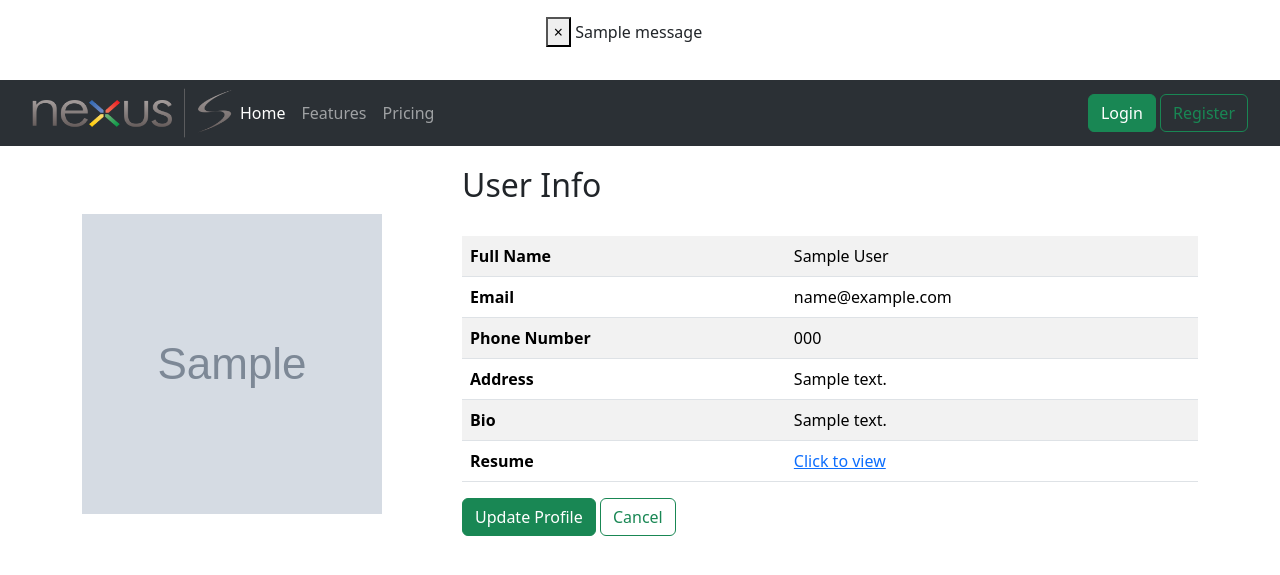
After one commit to pnabiniw/django-final-project-march-3-00, a Django app: page /account/user-profile/1/ in a window 1280 px wide. The commit adds this page. Shown: the top 575 px of the page. Run offline with Django 4.2, Linux system fonts and the light colour scheme; tables that the repository leaves empty hold one stand-in row (values such as "Sample post"); grey boxes marked "Sample" are stand-in pictures; one stand-in notice (Sample message) is shown; some libraries are stand-ins or nearby versions.

Commit message:
profile update

```diff
--- a/apps/account/urls.py
+++ b/apps/account/urls.py
@@ -1,9 +1,11 @@
 from django.urls import path
-from .views import LoginView, RegisterView, user_logout
+from .views import LoginView, RegisterView, user_logout, UserProfileView, UserProfileUpdateView
 
 
 urlpatterns = [
     path("user-login", LoginView.as_view(), name="user_login"),
     path("user-register", RegisterView.as_view(), name="user_register"),
     path("user-logout", user_logout, name="user_logout"),
+    path("user-profile/<int:pk>/", UserProfileView.as_view(), name="user_profile"),
+    path("update-profile/<int:pk>/", UserProfileUpdateView.as_view(), name="update_profile")
 ]
--- a/apps/account/views.py
+++ b/apps/account/views.py
@@ -1,8 +1,9 @@
 from django.shortcuts import redirect
 from apps.account.models import UserProfile
-from .forms import LoginForm, RegisterForm
-from django.views.generic import FormView
+from .forms import LoginForm, RegisterForm, UserProfileForm
+from django.views.generic import FormView, DetailView
 from django.contrib.auth import get_user_model, authenticate, login, logout
+from django.contrib import messages
 
 User = get_user_model()
 
@@ -18,12 +19,15 @@ class LoginView(FormView):
             password = form.cleaned_data.get("password")
             user = authenticate(email=email, password=password)
             if user:
+                messages.success(request, "Logged in successfully !")
                 login(request, user)
                 return redirect("home")
             else:
-                return redirect("login_user")
+                messages.error(request, "Invalid credentials !")
+                return redirect("user_login")
         else:
-            return redirect("login_user")
+            messages.error(request, "Invalid credentials !")
+            return redirect("user_login")
 
 
 class RegisterView(FormView):
@@ -54,3 +58,50 @@ class RegisterView(FormView):
 def user_logout(request):
     logout(request)
     return redirect("home")
+
+
+class UserProfileView(DetailView):
+    queryset = User.objects.all()
+    template_name = "account/user_profile.html"
+    context_object_name = "user"
+
+
+class UserProfileUpdateView(DetailView, FormView):
+    form_class = UserProfileForm
+    queryset = User.objects.all()
+    template_name = "account/profile_update.html"
+    context_object_name = "user"
+
+    def get_form_kwargs(self):
+        kwargs = super().get_form_kwargs()
+        kwargs["user"] = self.request.user
+        return kwargs
+
+    def post(self, request, *args, **kwargs):
+        form = self.get_form()
+        if form.is_valid():
+            first_name = form.cleaned_data.get("first_name")
+            last_name = form.cleaned_data.get("last_name")
+            user = self.request.user
+            user.first_name = first_name
+            user.last_name = last_name
+            user.save()
+
+            phone_number = form.cleaned_data.get("phone_number")
+            profile_picture = form.cleaned_data.get("profile_picture")
+            address = form.cleaned_data.get("address")
+            bio = form.cleaned_data.get("bio")
+            resume = form.cleaned_data.get("resume")
+
+            up, _ = UserProfile.objects.update_or_create(user=user,
+                                                         defaults=dict(phone_number=phone_number,
+                                                                       address=address,
+                                                                       bio=bio))
+            up.profile_picture = profile_picture
+            up.resume = resume
+            up.save()
+            messages.success(request, "Profile updated successfully !")
+            return redirect("user_profile", request.user.id)
+        else:
+            messages.error(request, "Couldn't update the user profile !")
+            return redirect("profile_update", request.user.id)
--- a/config/urls.py
+++ b/config/urls.py
@@ -1,8 +1,13 @@
+from django.conf.urls.static import static
 from django.contrib import admin
 from django.urls import path, include
+from django.conf import settings
 
 urlpatterns = [
     path('admin/', admin.site.urls),
     path('account/', include('apps.account.urls')),
     path('', include('apps.core.urls'))
 ]
+
+if settings.DEBUG:
+    urlpatterns += static(settings.MEDIA_URL, document_root=settings.MEDIA_ROOT)
--- /dev/null
+++ b/templates/account/user_profile.html
@@ -0,0 +1,55 @@
+{% extends 'layouts/base_with_nav.html' %}
+{% load static %}
+
+{% block sub_block %}
+    <div class="row">
+        <div class="col-md-4">
+            <br><br>
+            {% if user.userprofile.profile_picture %}
+                <img alt="pp" src="{{ user.userprofile.profile_picture.url }}" style="height: 300px;width: 300px">
+            {% else %}
+                <img alt="pp" src="{% static 'account/dummy.png' %}" style="height: 300px; width: 300px">
+            {% endif %}
+        </div>
+        <div class="col-md-8">
+        <h2>User Info</h2><br>
+            <table class="table table-striped">
+                <tbody>
+                <tr>
+                    <td><b>Full Name</b></td>
+                    <td>{{ user.get_full_name }}</td>
+                </tr>
+                <tr>
+                    <td><b>Email</b></td>
+                    <td>{{ user.email }}</td>
+                </tr>
+                <tr>
+                    <td><b>Phone Number</b></td>
+                    <td>{{ user.userprofile.phone }}</td>
+                </tr>
+                <tr>
+                    <td><b>Address</b></td>
+                    <td>{{ user.userprofile.address }}</td>
+                </tr>
+                <tr>
+                    <td><b>Bio</b></td>
+                    <td>{{ user.userprofile.bio }}</td>
+                </tr>
+                <tr>
+                    <td><b>Resume</b></td>
+                    <td>
+                        {% if user.userprofile.resume %}
+                            <a href="{{ user.userprofile.resume.url }}">Click to view</a>
+                        {% else %}
+                            N/A
+                        {% endif %}
+                    </td>
+                </tr>
+
+                </tbody>
+            </table>
+        <a href="{% url 'update_profile' user.id %}" class="btn btn-success">Update Profile</a>
+        <a href="{% url 'home' %}" class="btn btn-outline-success">Cancel</a>
+        </div>
+    </div>
+{% endblock %}
--- a/templates/layouts/base.html
+++ b/templates/layouts/base.html
@@ -11,7 +11,15 @@
     <script src="https://kit.fontawesome.com/fe8cd9a30c.js" crossorigin="anonymous"></script>
 </head>
 <body>
+{% include "layouts/messages.html" %}
 {% block content %}
 {% endblock %}
+
+<script>
+    function hideMessage(){
+        var divToHide = document.getElementById("messages");
+        divToHide.style.display = "none";
+    }
+</script>
 </body>
 </html>
--- /dev/null
+++ b/templates/layouts/messages.html
@@ -0,0 +1,11 @@
+{% for message in messages %}
+    <div class="alert {{ message.tags }} alert-dismissible" role="alert"
+         id="messages">
+        <div class="container" style="text-align: center">
+            <button type="button" class="close" data-dismiss="alert" aria-label="Close">
+                <span onclick="hideMessage()" aria-hidden="true">&times;</span>
+            </button>
+            {{ message }}
+        </div>
+    </div>
+{% endfor %}
--- a/templates/layouts/nav.html
+++ b/templates/layouts/nav.html
@@ -24,7 +24,7 @@
 
             </ul>
         </div>
-        <div style="float: right">
+        <div>
             {% if not request.user.is_authenticated %}
                 <a class="btn btn-success" href="{% url 'user_login' %}">Login</a>
                 <a class="btn btn-outline-success" href="{% url 'user_register' %}">Register</a>
@@ -33,8 +33,8 @@
                        aria-expanded="false" style="color: white">
                         {{ request.user.first_name }}
                     </a>
-                    <ul class="dropdown-menu">
-                        <li><a class="dropdown-item" href="#">Profile</a></li>
+                    <ul class="dropdown-menu dropdown-menu-end">
+                        <li><a class="dropdown-item" href="{% url 'user_profile' request.user.id %}">Profile</a></li>
                         <li><a class="dropdown-item" href="{% url 'user_logout' %}">Logout</a></li>
                     </ul>
             {% endif %}
```
Also changed, not shown: apps/account/forms.py (+27 -0 lines), templates/account/profile_update.html (added, +26 -0 lines).
